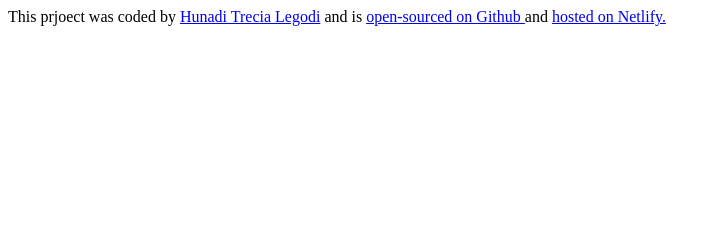
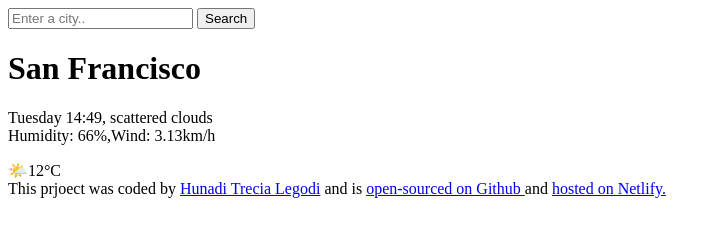
Before and after one commit to TreciaLegodi/Weather-app, a plain HTML site: page index.html in a window 1280 px wide. Shown: the whole page, without its empty margins (0-721 px from the left). Drawn offline with Linux system fonts and the light colour scheme.

Commit message:
Added the HTML to the project

```diff
--- a/index.html
+++ b/index.html
@@ -6,6 +6,22 @@
     <title>Weather App</title>
   </head>
   <body>
+    <header>
+      <form>
+        <input type="searh" placeholder="Enter a city.." required />
+        <input type="submit" value="Search" />
+      </form>
+    </header>
+    <main>
+      <div>
+        <h1>San Francisco</h1>
+        <p>
+          Tuesday 14:49, scattered clouds<br />
+          Humidity: 66%,Wind: 3.13km/h
+        </p>
+      </div>
+      <div>🌤️12°C</div>
+    </main>
     <footer>
       This prjoect was coded by
       <a href="https://github.com/TreciaLegodi" target="_blank"
```
